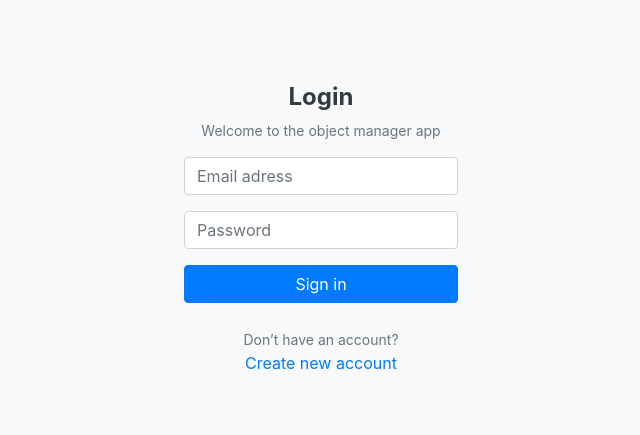
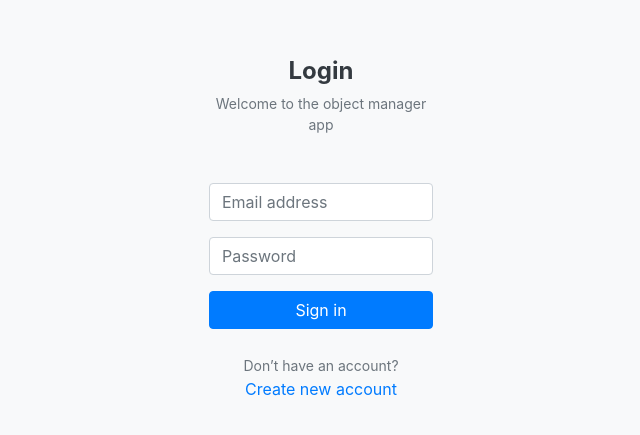
Before and after one commit to ManohisoaS/troov, a Nuxt app in the folder client/: page /login in a window 1280 px wide. Shown: the part 171-606 px from the top of the page, without its empty margins (319-959 px from the left). Built offline with nearby package versions, Linux system fonts and the light colour scheme.

Commit message:
update design of login and index pages

```diff
--- a/client/layouts/default.vue
+++ b/client/layouts/default.vue
@@ -1,5 +1,5 @@
 <template>
-    <div class="container-fluid">
+    <div class="container-fluid bg-light">
         <div class="row bg-light d-flex justify-content-center align-items-center">
             <div
                 class="col d-flex justify-content-center align-items-center col-12 col-md-8 col-lg-6 bg-light text-dark min-vh-100">
--- a/client/pages/index.vue
+++ b/client/pages/index.vue
@@ -1,6 +1,6 @@
 <template>
   <!-- Object list -->
-  <div class="container-fluid">
+  <div class="container-fluid mt-5">
     <div class="row text-center mb-4">
       <div class="mx-auto">
         <h1 class="font-weight-bold">Object manager</h1>
@@ -15,9 +15,9 @@
             <span class="ms-3">New object</span>
           </router-link>
           <button type="button" class="btn btn-danger float-right">
-                  <b-icon icon="box-arrow-right"></b-icon>
-                  Logout
-            </button>
+            <b-icon icon="box-arrow-right"></b-icon>
+            Logout
+          </button>
 
           <div v-for="object in objects" :key="object._id" class="card mt-1">
             <h5 class="card-header">{{ object.name }}</h5>
--- a/client/pages/login.vue
+++ b/client/pages/login.vue
@@ -1,7 +1,7 @@
 <template>
-  <div class="text-center mx-md-5">
+  <div class="text-center mx-md-5 col-5">
     <h1 class="font-weight-bold">Login</h1>
-    <p class="normal-text text-secondary">Welcome to the object manager app</p>
+    <p class="normal-text text-secondary mb-5">Welcome to the object manager app</p>
 
     <div v-if="errorMessage" class="alert alert-danger mt-3 text-start" role="alert">
       {{ errorMessage }}
@@ -9,7 +9,7 @@
 
     <form @submit.prevent="handleSubmit" class="mt-3">
       <div class="form-group">
-        <input type="email" class="form-control" id="emailInput" placeholder="Email adress" required v-model="email" />
+        <input type="email" class="form-control" id="emailInput" placeholder="Email address" required v-model="email" />
       </div>
 
       <div class="form-group">
```
